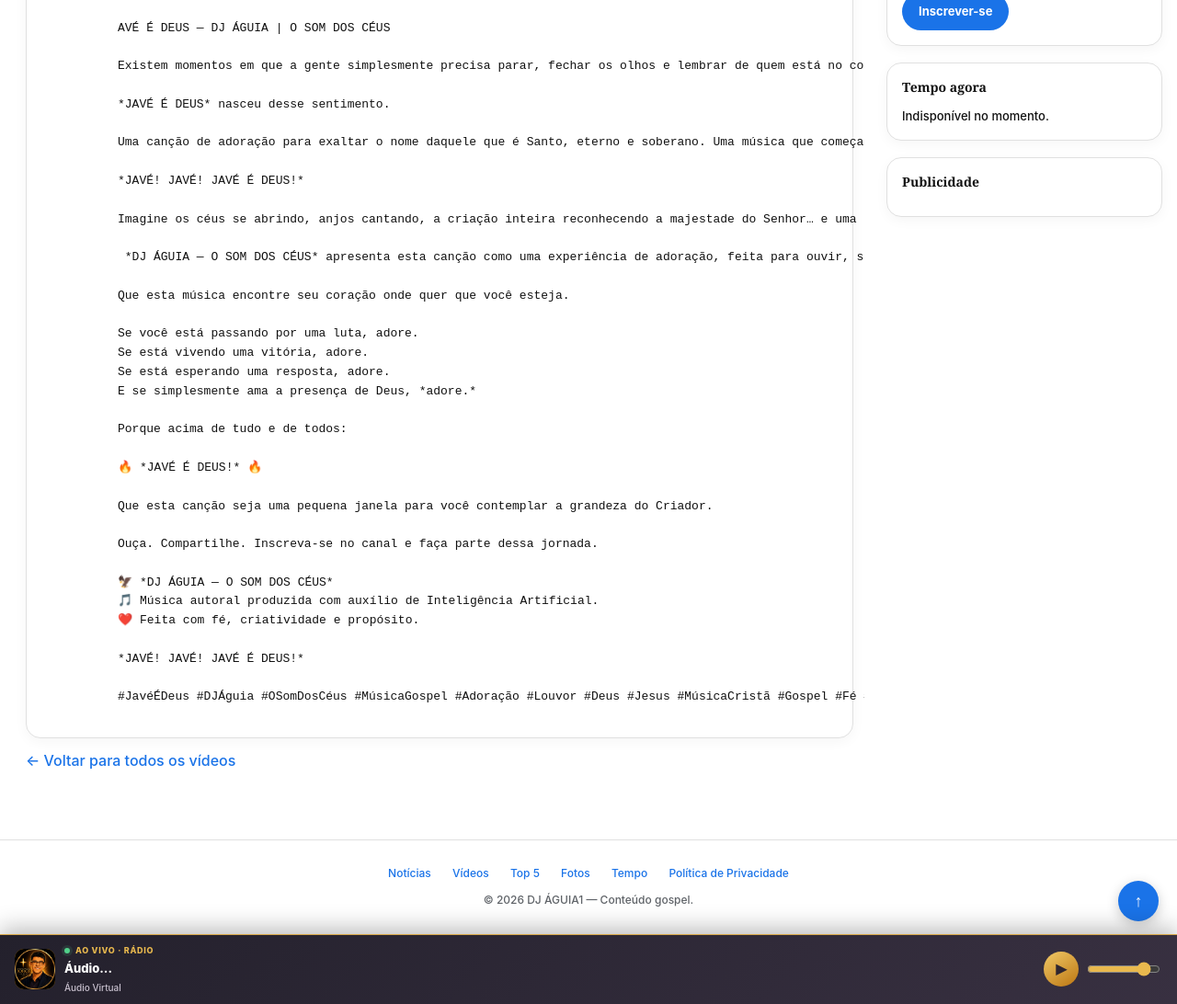
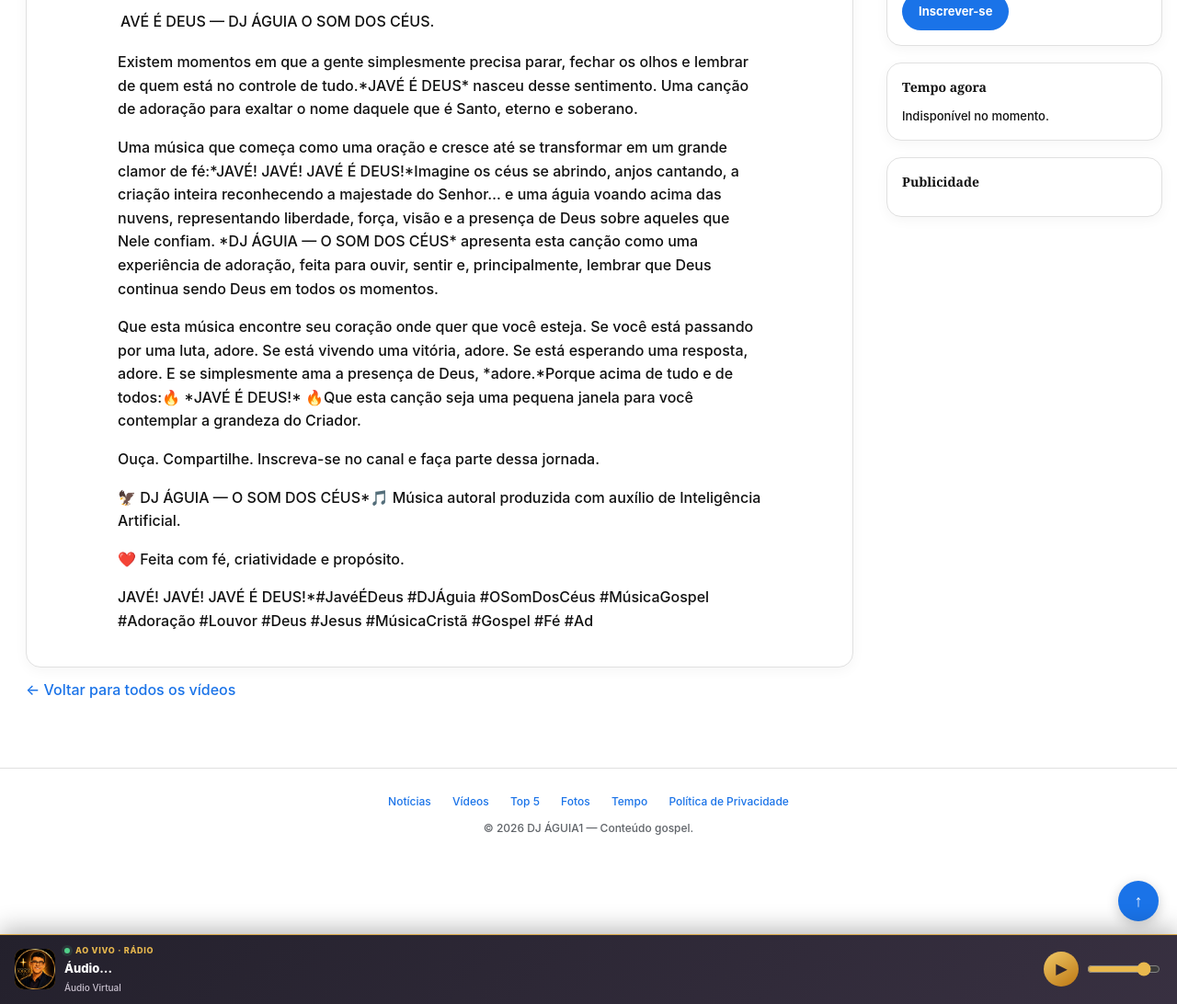
Before and after one commit to capaofeliz-cell/djaguia1, a Jekyll site: the page built from _videos/jave-e-deus-dj-aguia.md, in a window 1280 px wide and 1400 px high, scrolled down 457 px. Shown: the part 308-1400 px from the top of the window at 92% size. Built offline with Jekyll 4.4.1, drawn with Linux system fonts in a browser that asks for light colours.

Commit message:
Update Vídeos “jave-e-deus-dj-aguia”

````diff
--- a/_videos/jave-e-deus-dj-aguia.md
+++ b/_videos/jave-e-deus-dj-aguia.md
@@ -2,42 +2,21 @@
 title: " JAVÉ É DEUS — SEMPRE FOI, E SEMPRE SERÁ!"
 date: 2026-09-11T10:01:00.000-03:00
 youtube_id: w-fMaCFEUNo
+embed_html:
+  code: "\n\n"
 ---
-```
-AVÉ É DEUS — DJ ÁGUIA | O SOM DOS CÉUS
+AVÉ É DEUS — DJ ÁGUIA | O SOM DOS CÉUS.
 
-Existem momentos em que a gente simplesmente precisa parar, fechar os olhos e lembrar de quem está no controle de tudo.
+ Existem momentos em que a gente simplesmente precisa parar, fechar os olhos e lembrar de quem está no controle de tudo.\*JAVÉ É DEUS\* nasceu desse sentimento. Uma canção de adoração para exaltar o nome daquele que é Santo, eterno e soberano.
 
-*JAVÉ É DEUS* nasceu desse sentimento.
+Uma música que começa como uma oração e cresce até se transformar em um grande clamor de fé:\*JAVÉ! JAVÉ! JAVÉ É DEUS!\*Imagine os céus se abrindo, anjos cantando, a criação inteira reconhecendo a majestade do Senhor… e uma águia voando acima das nuvens, representando liberdade, força, visão e a presença de Deus sobre aqueles que Nele confiam. \*DJ ÁGUIA — O SOM DOS CÉUS\* apresenta esta canção como uma experiência de adoração, feita para ouvir, sentir e, principalmente, lembrar que Deus continua sendo Deus em todos os momentos.
 
-Uma canção de adoração para exaltar o nome daquele que é Santo, eterno e soberano. Uma música que começa como uma oração e cresce até se transformar em um grande clamor de fé:
-
-*JAVÉ! JAVÉ! JAVÉ É DEUS!*
-
-Imagine os céus se abrindo, anjos cantando, a criação inteira reconhecendo a majestade do Senhor… e uma águia voando acima das nuvens, representando liberdade, força, visão e a presença de Deus sobre aqueles que Nele confiam.
-
- *DJ ÁGUIA — O SOM DOS CÉUS* apresenta esta canção como uma experiência de adoração, feita para ouvir, sentir e, principalmente, lembrar que Deus continua sendo Deus em todos os momentos.
-
-Que esta música encontre seu coração onde quer que você esteja.
-
-Se você está passando por uma luta, adore.
-Se está vivendo uma vitória, adore.
-Se está esperando uma resposta, adore.
-E se simplesmente ama a presença de Deus, *adore.*
-
-Porque acima de tudo e de todos:
-
-🔥 *JAVÉ É DEUS!* 🔥
-
-Que esta canção seja uma pequena janela para você contemplar a grandeza do Criador.
+Que esta música encontre seu coração onde quer que você esteja. Se você está passando por uma luta, adore. Se está vivendo uma vitória, adore. Se está esperando uma resposta, adore. E se simplesmente ama a presença de Deus, \*adore.\*Porque acima de tudo e de todos:🔥 \*JAVÉ É DEUS!\* 🔥Que esta canção seja uma pequena janela para você contemplar a grandeza do Criador.
 
 Ouça. Compartilhe. Inscreva-se no canal e faça parte dessa jornada.
 
-🦅 *DJ ÁGUIA — O SOM DOS CÉUS*
-🎵 Música autoral produzida com auxílio de Inteligência Artificial.
+🦅 DJ ÁGUIA — O SOM DOS CÉUS*🎵 Música autoral produzida com auxílio de Inteligência Artificial.
+
 ❤️ Feita com fé, criatividade e propósito.
 
-*JAVÉ! JAVÉ! JAVÉ É DEUS!*
-
-#JavéÉDeus #DJÁguia #OSomDosCéus #MúsicaGospel #Adoração #Louvor #Deus #Jesus #MúsicaCristã #Gospel #Fé #AdoraçãoADeus
-```
+JAVÉ! JAVÉ! JAVÉ É DEUS!*#JavéÉDeus #DJÁguia #OSomDosCéus #MúsicaGospel #Adoração #Louvor #Deus #Jesus #MúsicaCristã #Gospel #Fé #Ad
````
